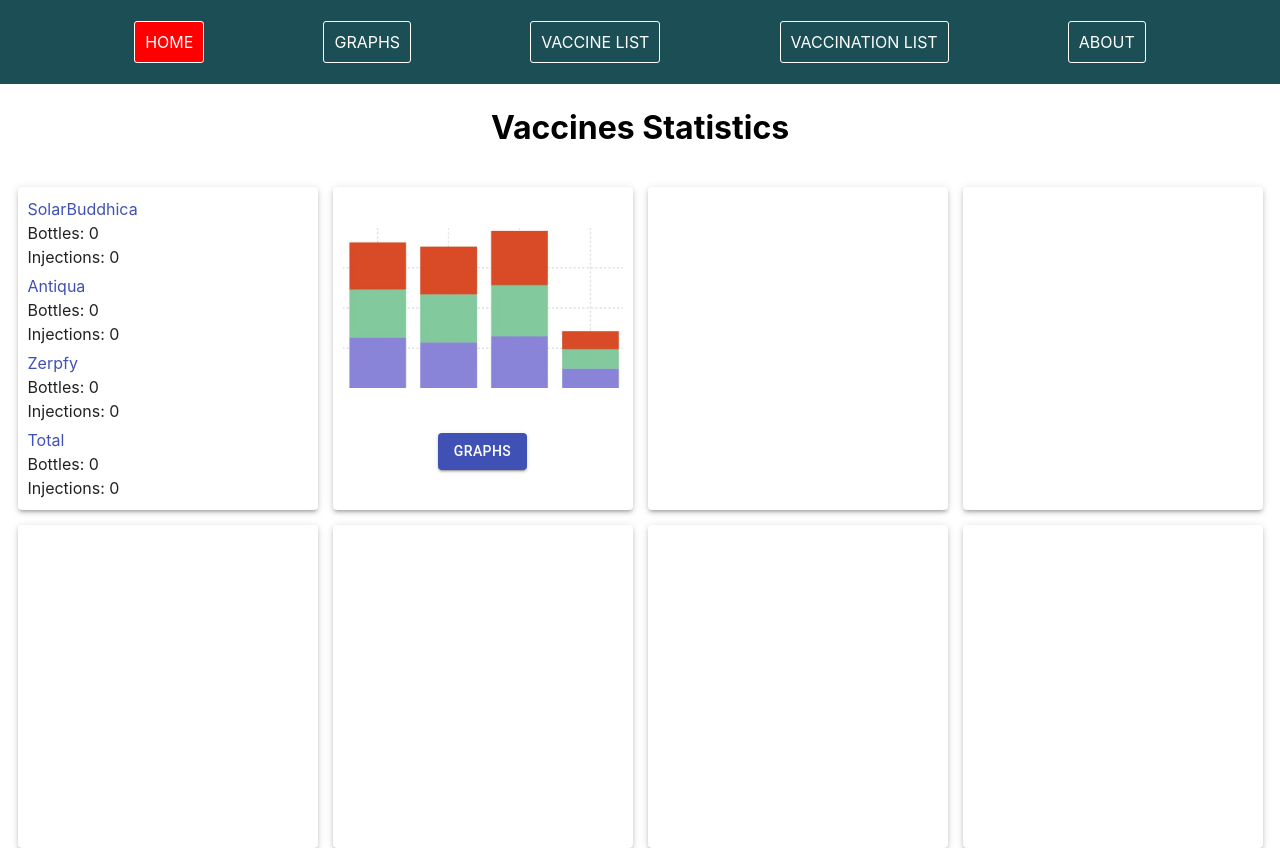
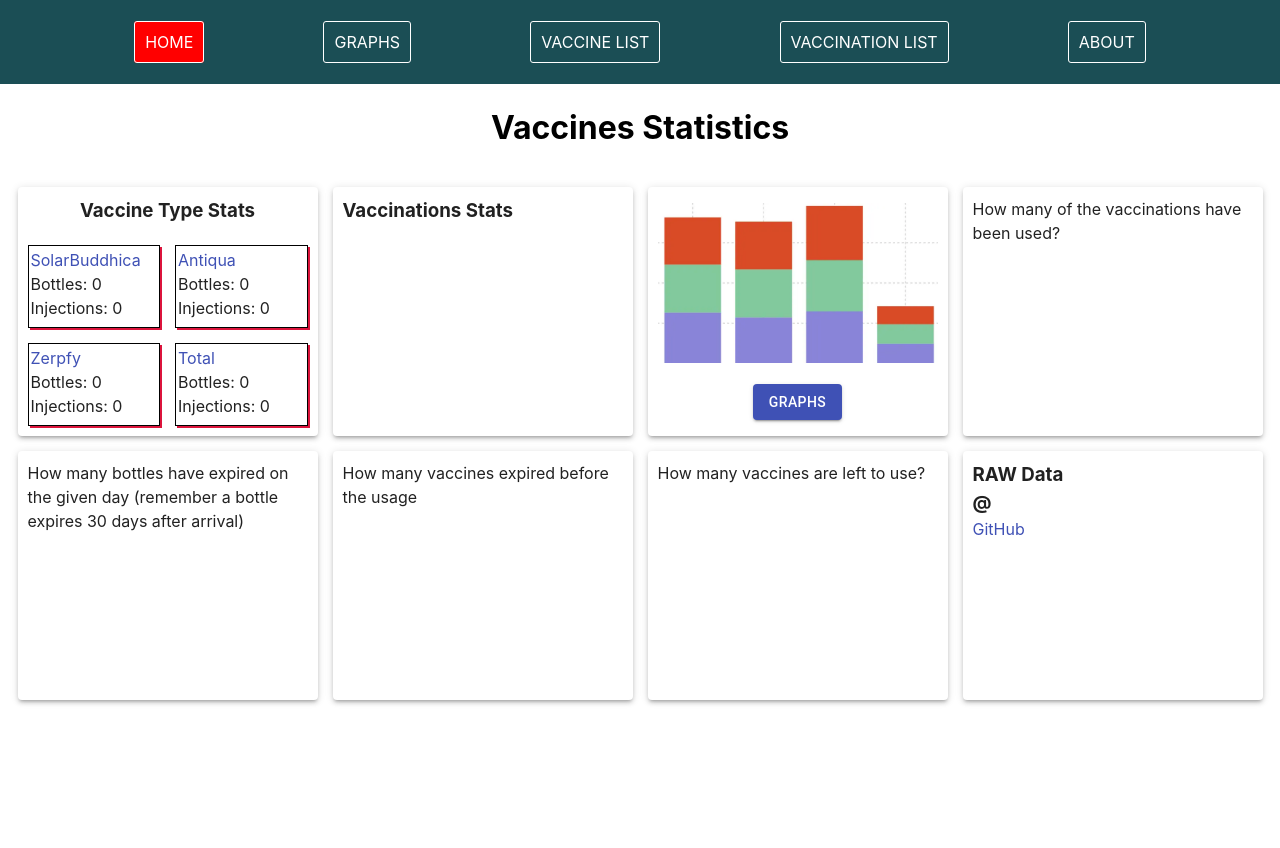
Before and after one commit to fu4303/vaccine, a React (Vite) app in the folder vaccines-frontend/: page / in a window 1280 px wide. After the commit the page ends 800 px from the top, so only its background shows below. Built offline with nearby package versions, Linux system fonts and the light colour scheme; no server answers.

Commit message:
refactor info page & fix css

```diff
--- a/vaccines-frontend/src/components/About.jsx
+++ b/vaccines-frontend/src/components/About.jsx
@@ -9,7 +9,8 @@ const About = () => {
         Live on <Link href="http://">Heroku</Link>
       </h2>
       <h2 className="aboutHeader">
-        Source Code on <Link href="http://">GitHub</Link>
+        Source Code on{" "}
+        <Link href="https://github.com/villivald/vaccine">GitHub</Link>
       </h2>
 
       <h2>Made with:</h2>
--- a/vaccines-frontend/src/components/Info.jsx
+++ b/vaccines-frontend/src/components/Info.jsx
@@ -17,18 +17,21 @@ const Info = ({ vaccines }) => {
   ).length;
 
   return (
+    <div className="infoWrapper">
+      <h1 className="infoHeader">Vaccines Statistics</h1>
+      <div className="infoGrid">
+        <Paper className="infoBasicContainer" elevation={3}>
+          <h3 style={{ marginBottom: "20px", textAlign: "center" }}>
+            Vaccine Type Stats
+          </h3>
           <div
             style={{
-        display: "flex",
-        flexDirection: "column",
-        justifyContent: "center",
-        alignItems: "center",
+              display: "grid",
+              gridTemplateColumns: "1fr 1fr",
               gap: "15px",
             }}
           >
-      <h1 className="infoHeader">Vaccines Statistics</h1>
-      <div className="infoGrid">
-        <Paper className="infoBasicContainer" elevation={3}>
+            <div className="vaccineContainer">
               <Link component={RouterLink} to="/solar">
                 SolarBuddhica
               </Link>
@@ -36,7 +39,8 @@ const Info = ({ vaccines }) => {
                 <p>Bottles: {solarLength}</p>
                 <p>Injections: {solarLength * 6}</p>
               </div>
-
+            </div>
+            <div className="vaccineContainer">
               <Link component={RouterLink} to="/antiqua">
                 Antiqua
               </Link>
@@ -44,6 +48,8 @@ const Info = ({ vaccines }) => {
                 <p>Bottles: {antiquaLength}</p>
                 <p>Injections: {antiquaLength * 4}</p>
               </div>
+            </div>
+            <div className="vaccineContainer">
               <Link component={RouterLink} to="/zerpfy">
                 Zerpfy
               </Link>
@@ -51,6 +57,8 @@ const Info = ({ vaccines }) => {
                 <p>Bottles: {zerpfyLength}</p>
                 <p>Injections: {zerpfyLength * 5}</p>
               </div>
+            </div>
+            <div className="vaccineContainer">
               <Link component={RouterLink} to="/vaccinelist">
                 Total
               </Link>
@@ -61,7 +69,14 @@ const Info = ({ vaccines }) => {
                   {solarLength * 6 + antiquaLength * 4 + zerpfyLength * 5}
                 </p>
               </div>
+            </div>
+          </div>
         </Paper>
+
+        <Paper className="infoBasicContainer" elevation={3}>
+          <h3 style={{ marginBottom: "20px" }}>Vaccinations Stats</h3>
+        </Paper>
+
         <Paper className="infoGraphContainer" elevation={3}>
           <img src={graph} alt="graphs picture" />
           <Button variant="contained" color="primary">
@@ -74,12 +89,27 @@ const Info = ({ vaccines }) => {
             </Link>
           </Button>
         </Paper>
-        <Paper className="infoBasicContainer" elevation={3}></Paper>
-        <Paper className="infoBasicContainer" elevation={3}></Paper>
-        <Paper className="infoBasicContainer" elevation={3}></Paper>
-        <Paper className="infoBasicContainer" elevation={3}></Paper>
-        <Paper className="infoBasicContainer" elevation={3}></Paper>
-        <Paper className="infoBasicContainer" elevation={3}></Paper>
+
+        <Paper className="infoBasicContainer" elevation={3}>
+          How many of the vaccinations have been used?
+        </Paper>
+        <Paper className="infoBasicContainer" elevation={3}>
+          How many bottles have expired on the given day (remember a bottle
+          expires 30 days after arrival)
+        </Paper>
+        <Paper className="infoBasicContainer" elevation={3}>
+          How many vaccines expired before the usage
+        </Paper>
+        <Paper className="infoBasicContainer" elevation={3}>
+          How many vaccines are left to use?
+        </Paper>
+
+        <Paper className="infoBasicContainer" elevation={3}>
+          <h3>RAW Data</h3> <h3>@</h3>{" "}
+          <Link href="https://github.com/solita/vaccine-exercise-2021/tree/master/resources">
+            GitHub
+          </Link>
+        </Paper>
       </div>
     </div>
   );
--- a/vaccines-frontend/src/index.css
+++ b/vaccines-frontend/src/index.css
@@ -131,6 +131,15 @@ th.MuiTableCell-root {
   margin-bottom: 20px;
 }
 
+.infoWrapper {
+  display: flex;
+  flex-direction: column;
+  justify-content: center;
+  align-items: center;
+  gap: 15px;
+  margin-bottom: 20px;
+}
+
 .infoHeader {
   margin: 20px auto 20px auto;
 }
@@ -143,7 +152,7 @@ th.MuiTableCell-root {
 }
 
 .infoBasicContainer {
-  width: 300px;
+  max-width: 300px;
   padding: 10px;
 }
 
@@ -153,6 +162,12 @@ th.MuiTableCell-root {
   justify-content: space-evenly;
   align-items: center;
   gap: 15px;
-  width: 300px;
+  max-width: 300px;
   padding: 10px;
 }
+
+.vaccineContainer {
+  border: 1px solid black;
+  box-shadow: 2px 2px crimson;
+  padding: 2px;
+}
```
Lines whose indentation alone changed are shown as unchanged.
